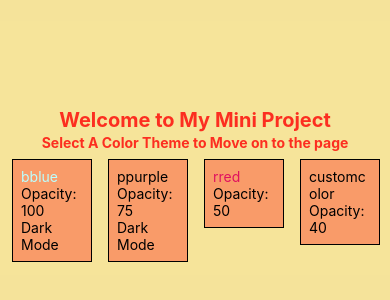
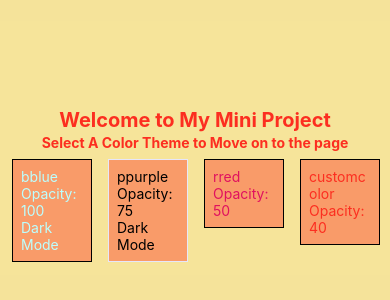
Before and after one commit to sramalho94/TopGroup3-ReactNative, a React Native app: screen /Home in a window 390 px wide. Shown: the part 234-534 px from the top of the page. Built offline with nearby package versions, Linux system fonts and the light colour scheme.

Commit message:
added dynamic text color based on props

```diff
--- a/components/ItemCard.tsx
+++ b/components/ItemCard.tsx
@@ -16,7 +16,7 @@ const ItemCard = ({name, opacity, dark}: Props) => {
   return (
     <SafeAreaView className="m-2">
       <TouchableOpacity
-        className={'p-2 border border-black w-20 h-30 bg-customcolor-500/40'}
+        className={`p-2  border border-${name}-500 w-20 h-30 bg-customcolor-500/40`}
         onPress={() =>
           navigation.navigate('Screen2', {
             name: name,
@@ -24,9 +24,26 @@ const ItemCard = ({name, opacity, dark}: Props) => {
             opacity: opacity,
           })
         }>
-        <Text className={`text-${name}-500`}>{name}</Text>
-        <Text>Opacity: {opacity}</Text>
-        {dark ? <Text>Dark Mode</Text> : null}
+        <Text
+          className={
+            name === 'customcolor' ? `text-${name}` : `text-${name}-500`
+          }>
+          {name}
+        </Text>
+        <Text
+          className={
+            name === 'customcolor' ? `text-${name}` : `text-${name}-500`
+          }>
+          Opacity: {opacity}
+        </Text>
+        {dark ? (
+          <Text
+            className={
+              name === 'customcolor' ? `text-${name}` : `text-${name}-500`
+            }>
+            Dark Mode
+          </Text>
+        ) : null}
       </TouchableOpacity>
     </SafeAreaView>
   );
```
